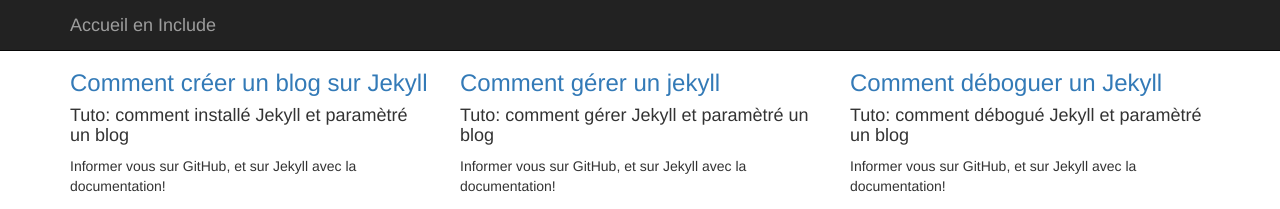
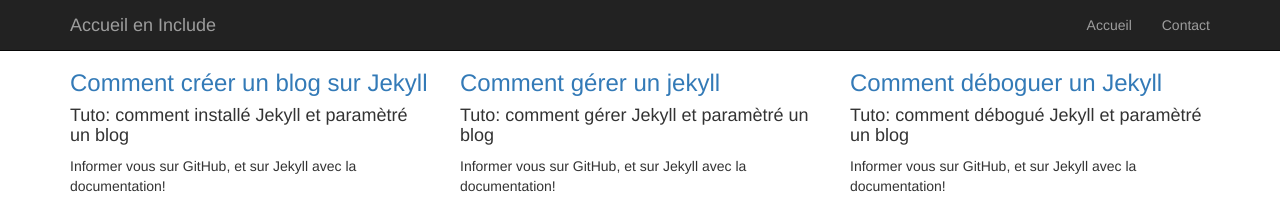
Before and after one commit to Pesqumor/Pesqumor.github.io, a Jekyll site: the page built from index.md, in a window 1280 px wide. Shown: the top 209 px of the page. Built offline with Jekyll 4.4.1, drawn with Linux system fonts in a browser that asks for light colours; nearby versions of some CDN libraries; library files that are not in the unit come from our copies.

Commit message:
modifié :         _layouts/default.html

```diff
--- a/_layouts/default.html
+++ b/_layouts/default.html
@@ -30,14 +30,13 @@
             	</div>
            	 <!-- Collect the nav links, forms, and other content for toggling -->
            	 <div class="collapse navbar-collapse" id="bs-example-navbar-collapse-1">
-
-			<ul class="nav navbar-nav navbar-right">
-                    	{% for post in site.page %}
-			<li>
-                       	<a href="{{ page.url }}">{{ page.title }}</a>
+                	<ul class="nav navbar-nav navbar-right">
+                    	<li>
+                       	<a href="/index.html">Accueil</a>
                     	</li>
-                    	{% endfor %}
-
+                    	<li>
+                        <a href="/contact.html">Contact</a>
+                    	</li>
                 	</ul>
             	</div>
             <!-- /.navbar-collapse -->
```
